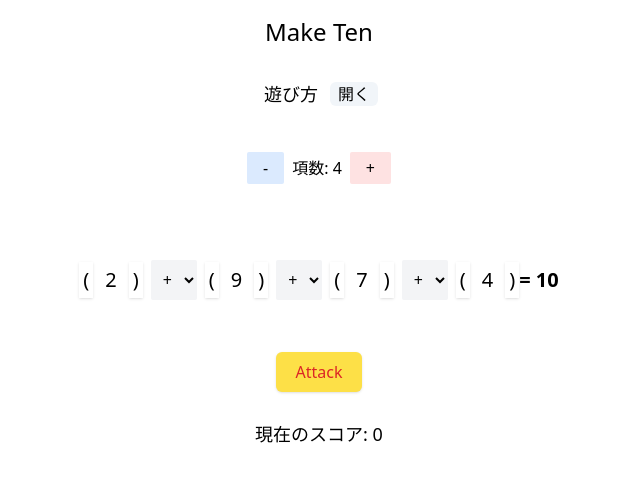
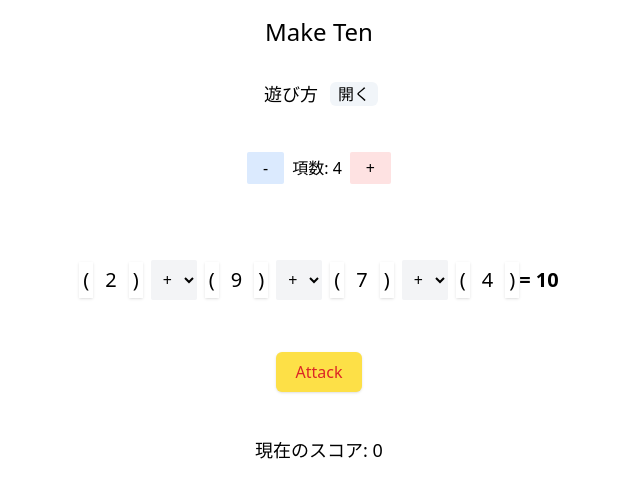
Before and after one commit to JustifyBaby/make-ten, a React (Vite) app: page / in a window 1280 px wide. Shown: the top 498 px of the page, without its empty margins (321-961 px from the left). Built offline with nearby package versions, Linux system fonts and the light colour scheme.

Commit message:
{$npm_config_m}

```diff
--- a/src/components/Formula.tsx
+++ b/src/components/Formula.tsx
@@ -188,7 +188,7 @@ export default function Formula() {
           } ${status === "error" && "text-red-600"}`}>
           {isRight}
         </div>
-        <div className='text-center font-medium'>{currentFormula}</div>
+        <div className='text-center font-medium p-2'>{currentFormula}</div>
         <div className='text-lg'>現在のスコア: {score}</div>
       </div>
     </main>
```
